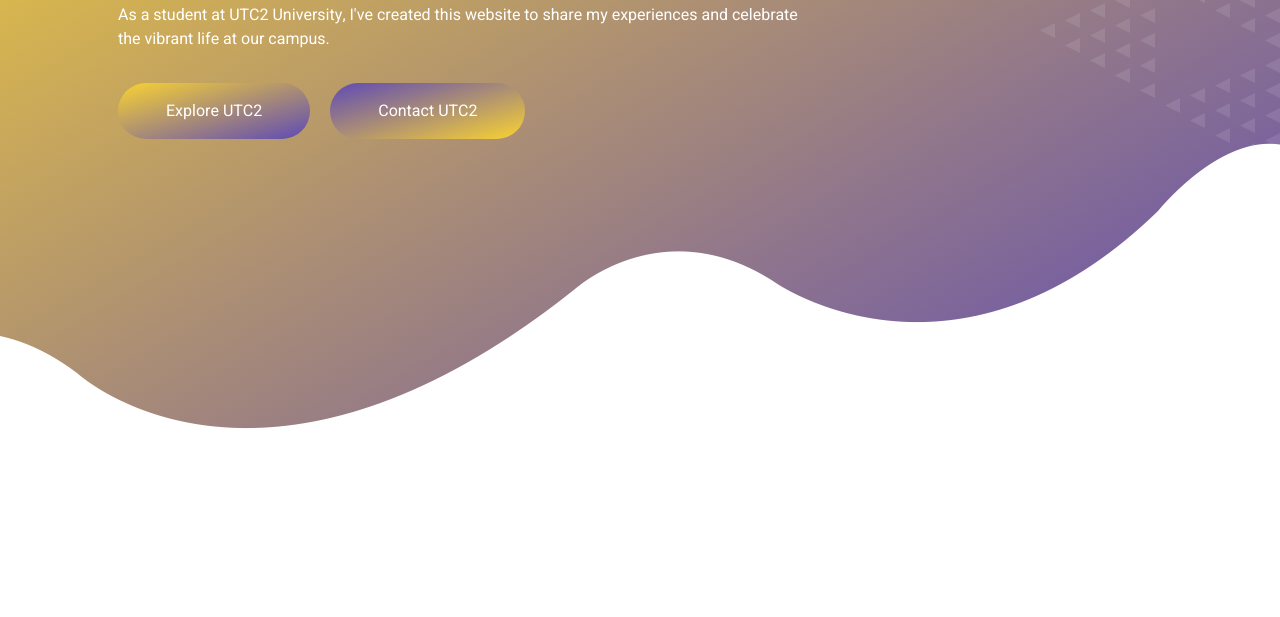
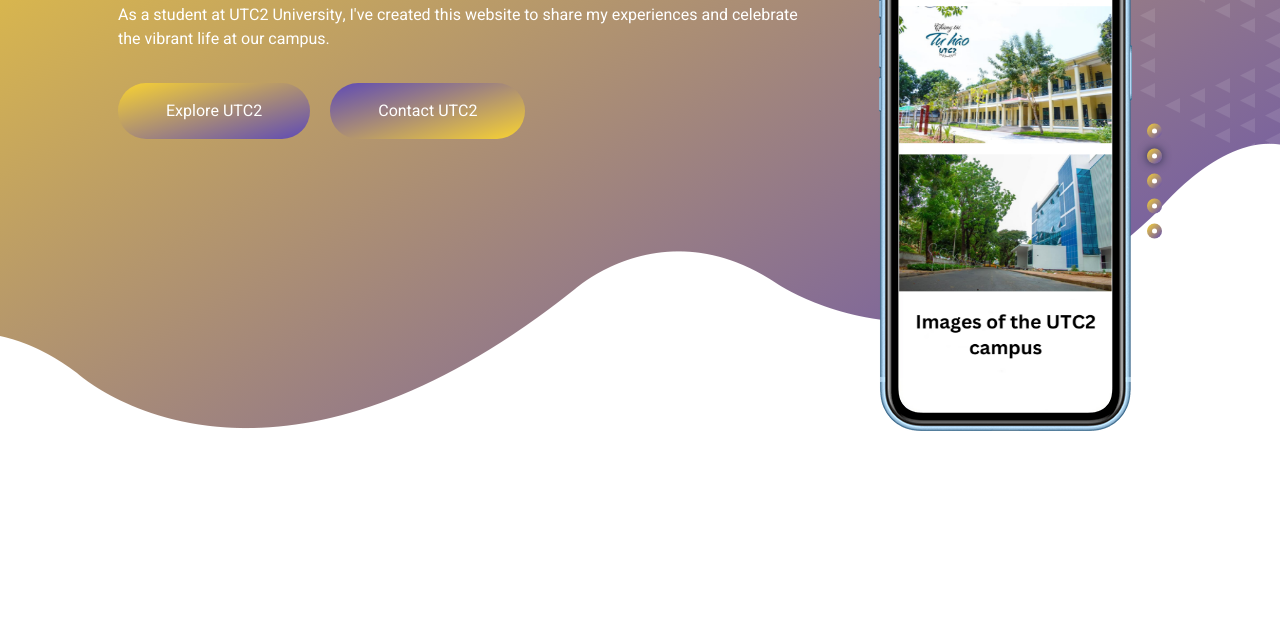
Before and after one commit to PhatDongNai/Webpage_UTC2, a plain HTML site: page index.html in a window 1280 px wide. Shown: the part 325-942 px from the top of the page. Drawn offline with nearby package versions, Linux system fonts and the light colour scheme.

Commit message:
fix timer

```diff
--- a/index.html
+++ b/index.html
@@ -73,7 +73,7 @@
                             <a href="https://utc2.edu.vn/" class="btn btn-primary-gradient py-sm-3 px-4 px-sm-5 rounded-pill me-3 animated slideInLeft">Explore UTC2</a>
                             <a href="#footer" class="btn btn-secondary-gradient py-sm-3 px-4 px-sm-5 rounded-pill animated slideInRight">Contact UTC2</a>
                         </div>
-                        <div class="col-lg-4 d-flex justify-content-center justify-content-lg-end wow fadeInUp" data-wow-delay="10s">
+                        <div class="col-lg-4 d-flex justify-content-center justify-content-lg-end wow fadeInUp" data-wow-delay="0.1s">
                             <div class="owl-carousel screenshot-carousel">
                                 <img class="img-fluid" src="img/Screenshot-6.png" alt="">
                                 <img class="img-fluid" src="img/Screenshot-7.png" alt="">
```
